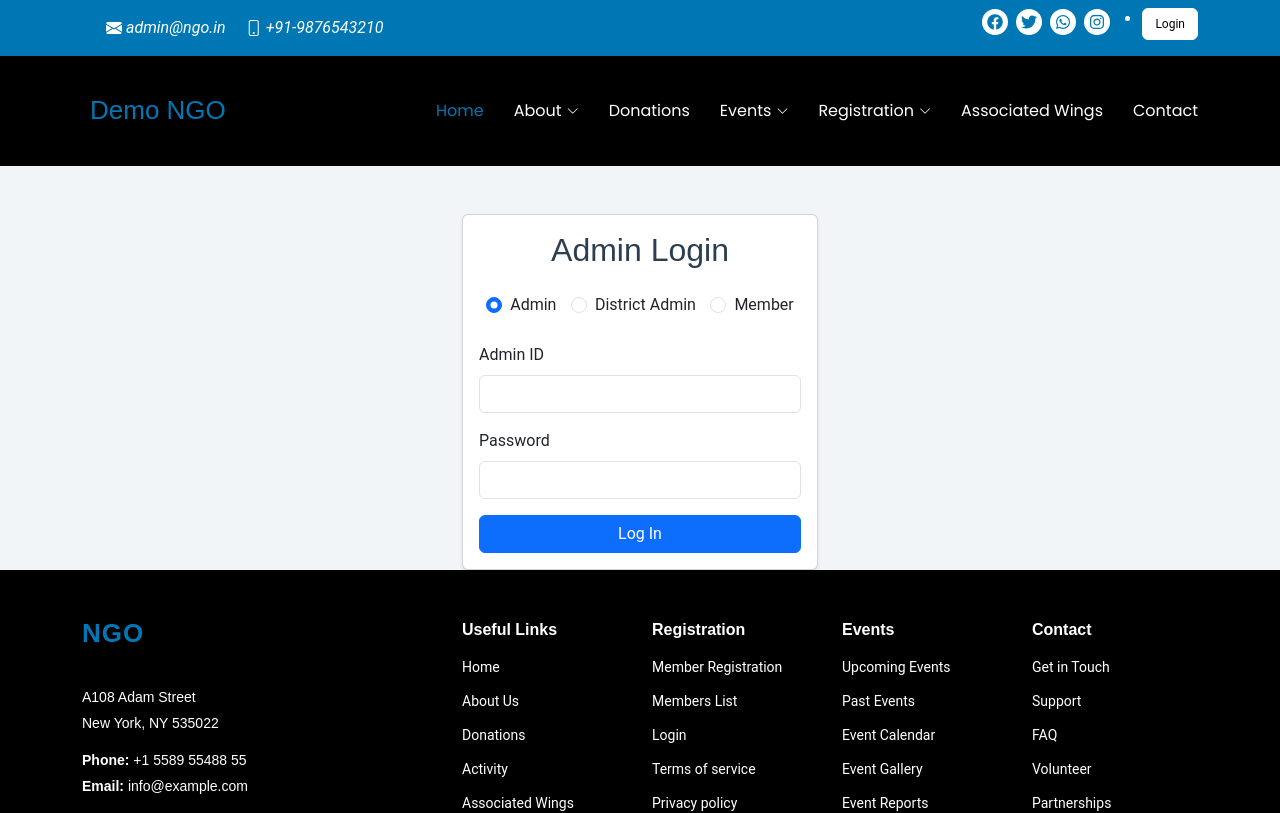
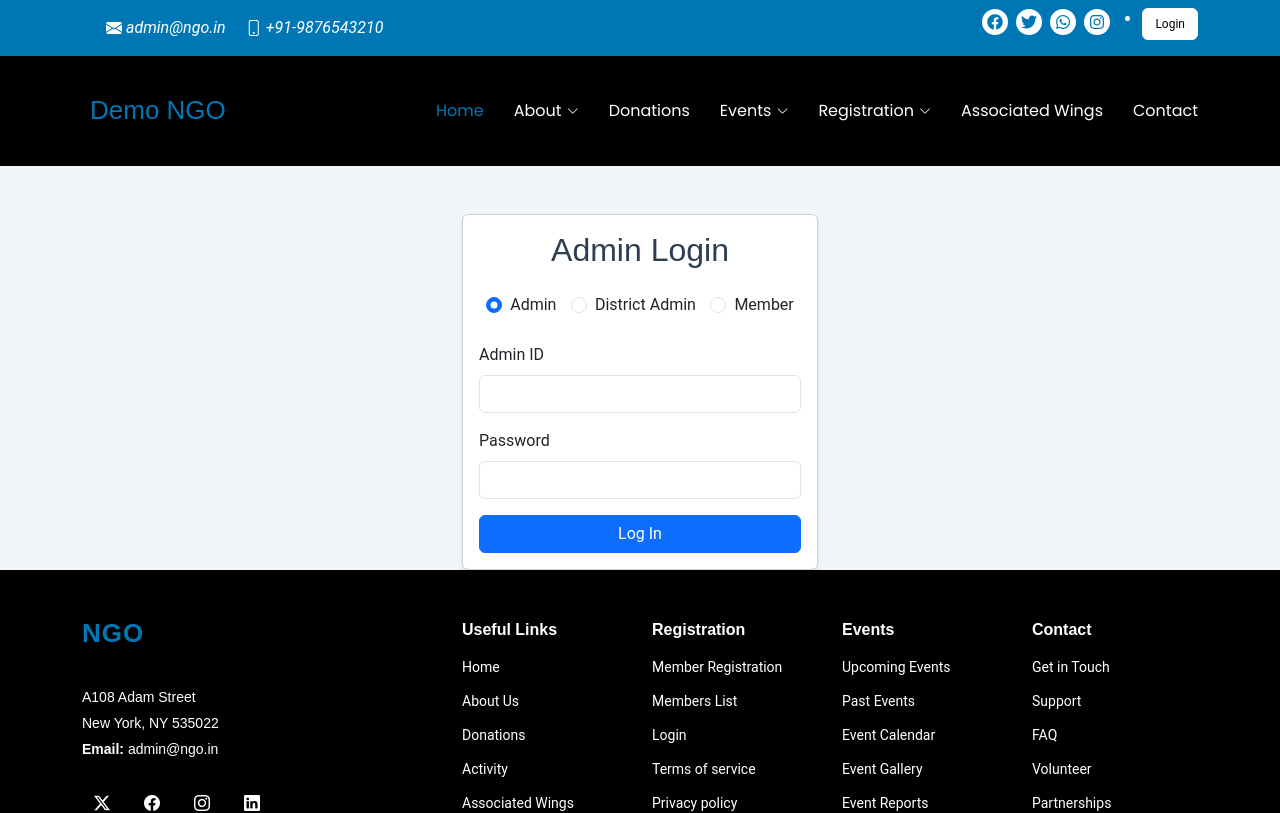
Before and after one commit to shanukamboj98/society, a React (Create React App) app: page /ngoproject/Login in a window 1280 px wide. Shown: the top 813 px of the page. Built offline with nearby package versions, Linux system fonts and the light colour scheme.

Commit message:
basics chnages

```diff
--- a/src/assets/css/dashboard.css
+++ b/src/assets/css/dashboard.css
@@ -8,7 +8,7 @@
   margin: 0;
   font-size: 1.2rem;
   font-weight: 600;
-  color: #333;
+  color: #fff;
   text-align: center;
 }
 
--- a/src/componets/custom/style.css
+++ b/src/componets/custom/style.css
@@ -3,7 +3,10 @@
 @font-face {
   font-family: 'Poppins', sans-serif;
 }
-
+ .table-thead th{
+  background-color: #0d77cb;
+  color: #fff;
+ }
 .card-header{
   background-color: #0d77cb !important;
 
--- a/src/componets/district_login/DistrictLeftNav.js
+++ b/src/componets/district_login/DistrictLeftNav.js
@@ -137,16 +137,16 @@ const menuItems = [
         <div className="sidebar-header">
           <div className="logo-container">
             <div className="logo">
-
+               <div className="sidebar-heading">
+          <h5 className="dashboard-title">District Admin</h5>
+        </div>
               {/* <span className="logo-text"><img src={BRLogo} alt="text"></img></span> */}
             </div>
           </div>
         </div>
 
          {/* Added Admin Dashboard heading for desktop */}
-        <div className="sidebar-heading">
-          <h5 className="dashboard-title">District Admin Dashboard</h5>
-        </div>
+
 
         <Nav className="sidebar-nav flex-column">
 
--- a/src/componets/district_login/DistrictRegistration.js
+++ b/src/componets/district_login/DistrictRegistration.js
@@ -237,10 +237,10 @@ const fetchMembers = async () => {
                   </Alert>
                 ) : (
                   <Card>
-                    <Card.Header as="h5">Members List</Card.Header>
+                    {/* <Card.Header as="h5">Members List</Card.Header> */}
                     <Card.Body className="p-0">
                       <Table striped bordered hover responsive>
-                        <thead>
+                        <thead className="table-thead">
                           <tr>
                             <th>#</th>
                             <th>Name</th>
--- a/src/componets/footer/Footer.js
+++ b/src/componets/footer/Footer.js
@@ -27,8 +27,8 @@ function Footer() {
             <div className="footer-contact pt-3">
               <p style={{ color: '#ffffff' }}>A108 Adam Street</p>
               <p style={{ color: '#ffffff' }}>New York, NY 535022</p>
-              <p className="mt-3" style={{ color: '#ffffff' }}><strong>Phone:</strong> <span>+1 5589 55488 55</span></p>
-              <p style={{ color: '#ffffff' }}><strong>Email:</strong> <span>info@example.com</span></p>
+
+              <p style={{ color: '#ffffff' }}><strong>Email:</strong> <span>admin@ngo.in</span></p>
             </div>
             <div className="social-links d-flex mt-4">
               <a href="#" style={{ color: '#ffffff' }}><i className="bi bi-twitter-x"></i></a>
--- a/src/componets/pages/ContactUs.js
+++ b/src/componets/pages/ContactUs.js
@@ -185,7 +185,7 @@ function ContactUs() {
                       <FaEnvelope className="info-icon me-3 text-primary" />
                       <div>
                         <h5 className="info-title">Email</h5>
-                        <p className="info-text">{companyData.email}</p>
+                        <p className="info-text">admin@ngo.in</p>
                       </div>
                     </div>
                   </div>
--- a/src/componets/user_dashboard/UserLeftNav.js
+++ b/src/componets/user_dashboard/UserLeftNav.js
@@ -90,15 +90,15 @@ const menuItems = [
           <div className="logo-container">
             <div className="logo">
 
+          <h5 className="dashboard-title">Member Dashboard</h5>
+
               {/* <span className="logo-text"><img src={BRLogo} alt="text"></img></span> */}
             </div>
           </div>
         </div>
 
          {/* Added Admin Dashboard heading for desktop */}
-        <div className="sidebar-heading">
-          <h5 className="dashboard-title">Member Dashboard</h5>
-        </div>
+
 
         <Nav className="sidebar-nav flex-column">
 
```
